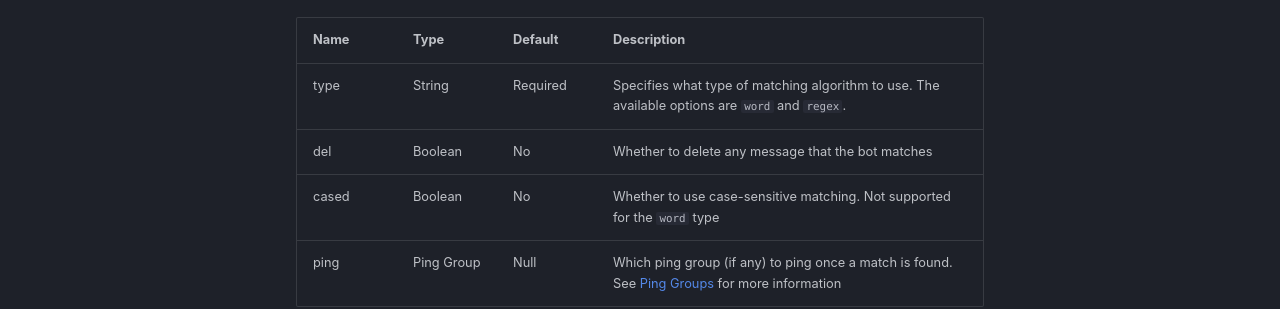
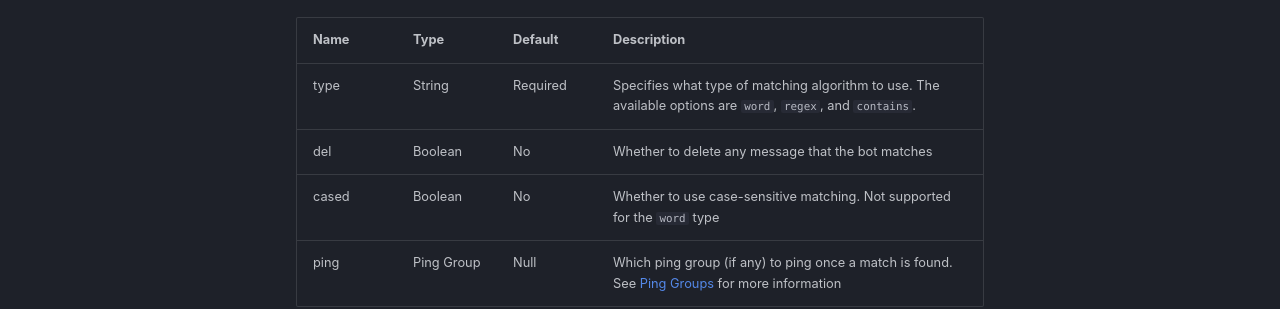
Before and after one commit to squili/shaak, an MkDocs documentation site: the page built from docs/wordwatch.md, in a window 1280 px wide and 900 px high. Shown: the part 352-661 px from the top of the window. Built offline with MkDocs 1.6.1 and Material for MkDocs 9.7.7, drawn with Linux system fonts in a browser that asks for light colours.

Commit message:
update docs

```diff
--- a/docs/wordwatch.md
+++ b/docs/wordwatch.md
@@ -6,7 +6,7 @@ Each watch has settings dictating how the bot search messages and the action it
 
 | Name  | Type       | Default  | Description
 | :-    | :-         | :-       | :-
-| type  | String     | Required | Specifies what type of matching algorithm to use. The available options are `word` and `regex`.
+| type  | String     | Required | Specifies what type of matching algorithm to use. The available options are `word`, `regex`, and `contains`.
 | del   | Boolean    | No       | Whether to delete any message that the bot matches
 | cased | Boolean    | No       | Whether to use case-sensitive matching. Not supported for the `word` type
 | ping  | Ping Group | Null     | Which ping group (if any) to ping once a match is found. See [Ping Groups](wordwatch.md#ping-groups) for more information
```
